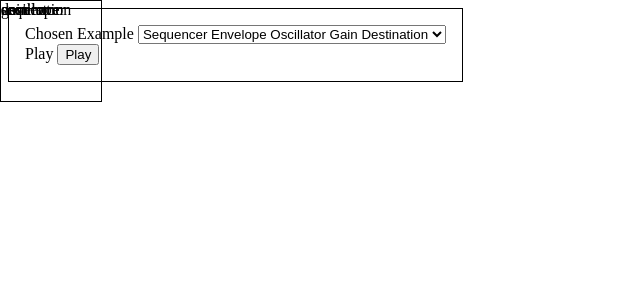
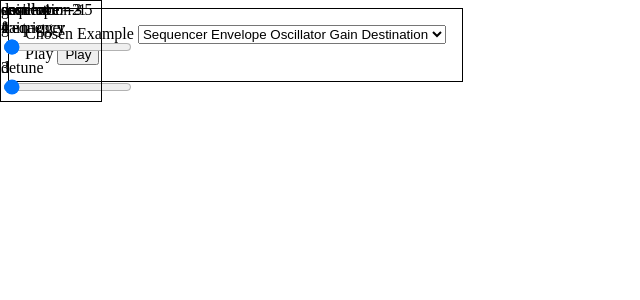
Before and after one commit to mpodlasin/web-audio, a SvelteKit app: page / in a window 1280 px wide. Shown: the top 300 px of the page, without its empty margins (0-640 px from the left). Built offline with nearby package versions, Linux system fonts and the light colour scheme.

Commit message:
display inputs and parameters

```diff
--- a/src/components/DraggableNode.svelte
+++ b/src/components/DraggableNode.svelte
@@ -1,6 +1,7 @@
 <script lang="ts">
 	import { createEventDispatcher } from 'svelte';
 	import type { AllowedSerializedAudioElements } from '../audio/AudioCanvas';
+	import Node from './Node.svelte';
 
 	const disaptcher = createEventDispatcher();
 
@@ -49,7 +50,7 @@
 	on:mouseup={handleMouseUp}
 	style="position: absolute; left: {position.x}px; top: {position.y}px;"
 >
-	{node.type}
+	<Node nodeId={id} {node} />
 </div>
 
 <style>
--- /dev/null
+++ b/src/components/Knob.svelte
@@ -0,0 +1,18 @@
+<script lang="ts">
+	import type { SerializedAudioParameter } from "../audio/AudioCanvas";
+
+    export let parameterName: string;
+    export let parameter: SerializedAudioParameter;
+
+    const numberParameter = typeof parameter === "number" ? parameter : null;
+    const inputParameter = typeof parameter === "object" ? parameter : null;
+</script>
+
+<div>
+    <label for={parameterName}>{parameterName}</label>
+    {#if numberParameter}
+        <input type="range" id={parameterName} value={numberParameter} />
+    {:else if inputParameter}
+        <div>connected</div>
+    {/if}
+</div>
--- /dev/null
+++ b/src/components/Node.svelte
@@ -0,0 +1,23 @@
+<script lang="ts">
+	import type { AllowedSerializedAudioElements } from "../audio/AudioCanvas";
+	import Knob from "./Knob.svelte";
+
+    export let nodeId: string;
+	export let node: AllowedSerializedAudioElements;
+</script>
+
+<div>
+    <div>{node.type} - {nodeId}</div>
+    {#each Object.entries(node.parameters ?? {}) as nodeParameter}
+        <Knob parameterName={nodeParameter[0]} parameter={1} />
+    {/each}
+    {#each node.inputs ?? [] as nodeInput}
+        <div>
+            {#if typeof nodeInput === "string"}
+                {nodeInput}
+            {:else}
+                {nodeInput.id} - {nodeInput.output}
+            {/if}
+        </div>
+    {/each}
+</div>
```
